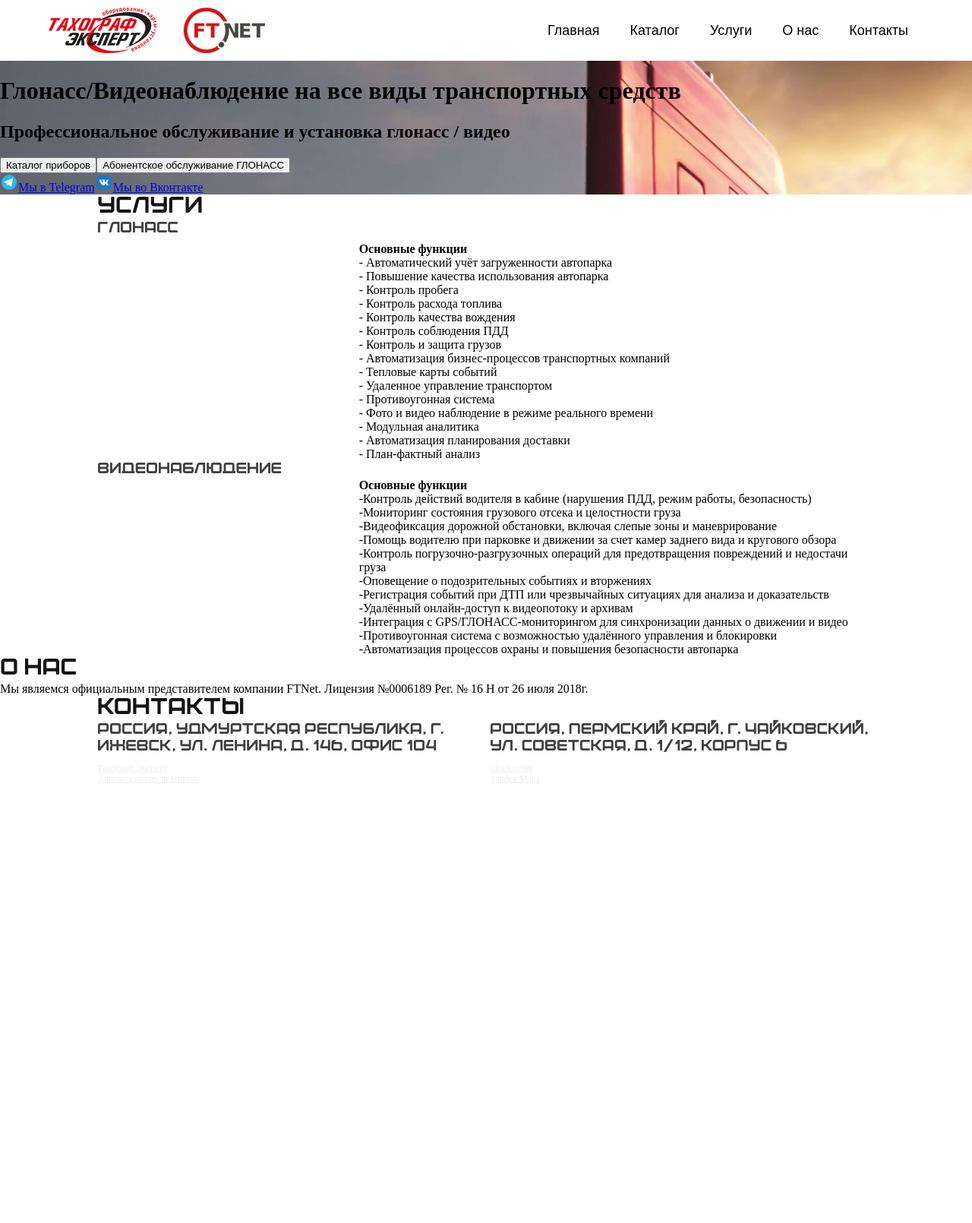
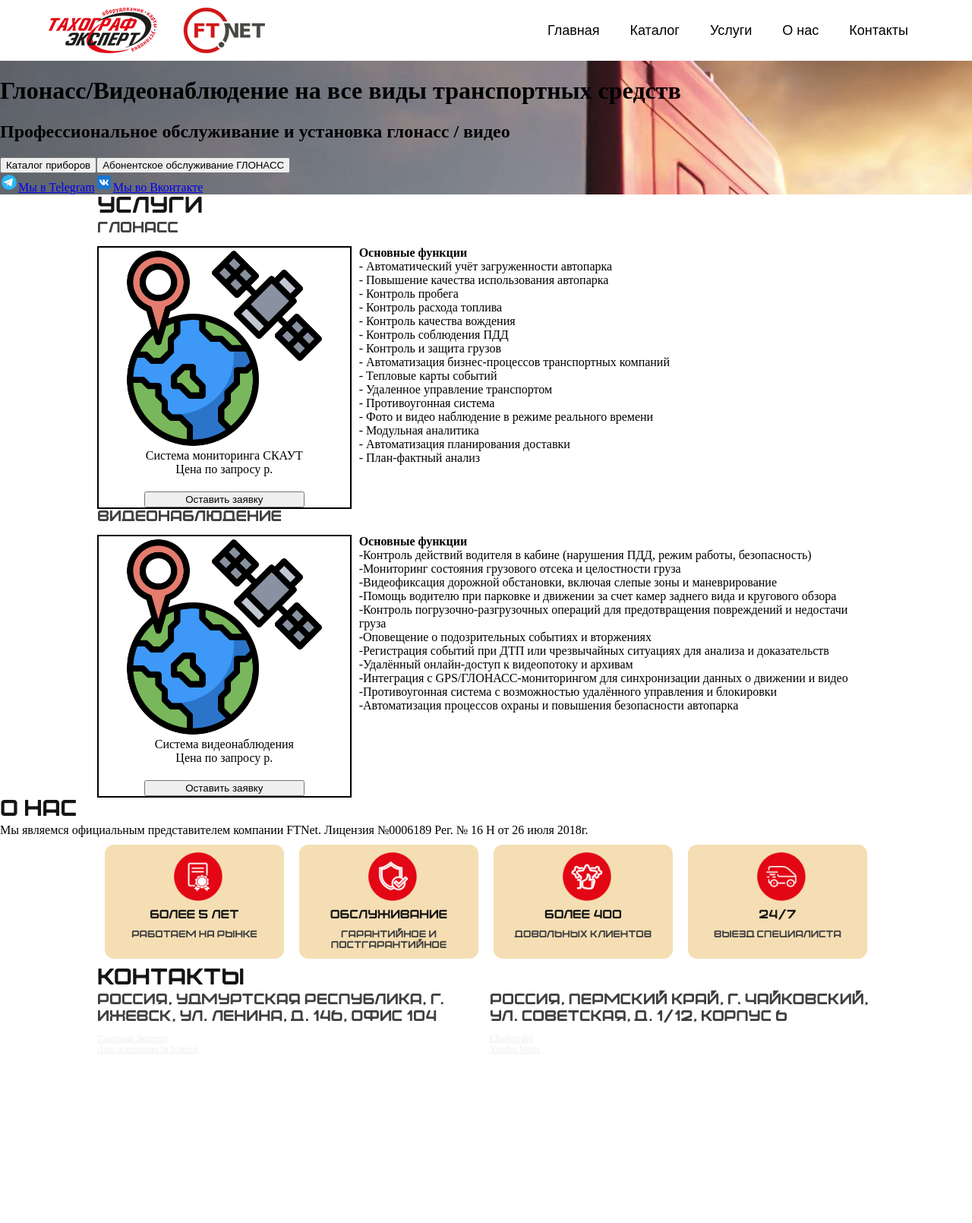
Before and after one commit to mmkenq/taho, a PHP site: page / in a window 1280 px wide. Shown: the whole page at 76% size. Before the commit the page ends 1032 px from the top, so only its background shows below. Run offline with PHP 8.4, Linux system fonts and the light colour scheme; some libraries are stand-ins or nearby versions.

Commit message:
slider icons; fix slider layout

```diff
--- a/public_html/css/index.css
+++ b/public_html/css/index.css
@@ -100,24 +100,108 @@ body {
 	}
 }
 
-/* Catalog Main: Tablets */
-@media only screen and (min-width: 640px) {
-	.appCatalogMain {
-		grid-template-columns: 1fr 1fr;
-	}
-}
 
 /* Catalog Main: Desktop */
 @media only screen and (min-width: 981px) {
 	.appCatalogMain {
 		grid-template-columns: 1fr 1fr 1fr;
 	}
+    .appSliderCard {
+        flex-direction: row;
+    }
 }
 
-.appCardPreview {
+.appCatalogCardWrapper {
+	/*width: 80%;
+	margin-left: auto;
+	margin-right: auto;*/
+	border-width: 2px;
+	border-color: black;
+	border-style: solid;
+}
+
+.appCatalogCardPreview {
 	display: block;
 	margin-left: auto;
 	margin-right: auto;
+}
+
+.appSlider {
+    display: flex;
+    flex-direction: column;
+    align-items: center;
+    width: 80%;
+    margin-left: auto;
+    margin-right: auto;
+}
+
+.appSliderCard {
+    display: flex;
+    flex-direction: column;
+    align-items: center;
+    background-color: wheat;
+    border-radius: 12px;
+    width: 100%;
+    overflow: scroll;
+    margin: 10px;
+    text-align: center;
+}
+
+.appSliderCardPreview {
+    width: 64px;
+    height: 64px;
+    margin-left: 10px;
+    margin-top: 10px;
+}
+
+.sliderTitle {
+    margin: 10px;
+	font-family: 'megabold';
+	font-size: 30px;
+	color: #151515;
+}
+
+.sliderSubTitle {
+	font-size: 20px;
+	color: #404040;
+}
+
+/* Slider: Tablets */
+@media only screen and (min-width: 640px) {
+	.appCatalogMain {
+		grid-template-columns: 1fr 1fr;
+	}
+	.appSlider {
+		flex-direction: row;
+        align-items: unset;
+	}
+    .appSliderCard {
+        width: 25%;
+    }
+    .sliderTitle {
+        font-size: 11px;
+    }
+    .sliderSubTitle {
+        font-size: 9px;
+    }
+/*    .appSliderCardPreview {
+        margin-top: 0px;
+    }
+    */
+}
+
+/* Slider: Desktop */
+@media only screen and (min-width: 981px) {
+/*    .appSliderCard {
+        flex-direction: row;
+    }
+*/
+    .sliderTitle {
+        font-size: 16px;
+    }
+    .sliderSubTitle {
+        font-size: 13px;
+    }
 }
 
 #glonassElement, #videoElement {
@@ -149,10 +233,6 @@ body {
 	}
 }
 
-/*#glonassElementTitles {
-	grid-area: 1/1/2/4;
-}
-*/
 #glonassElementCardImg, #videoElementCardImg {
 	width: 80%;
 }
@@ -167,14 +247,6 @@ body {
 	margin-top: 20px;
 }
 
-.appCardWrapper {
-	/*width: 80%;
-	margin-left: auto;
-	margin-right: auto;*/
-	border-width: 2px;
-	border-color: black;
-	border-style: solid;
-}
 
 #mapsElement {
 	display: grid;
@@ -196,7 +268,7 @@ body {
     grid-area: 4/1;
 }
 
-@media only screen and (min-width: 600px) {
+@media only screen and (min-width: 640px) {
     #mapsElement {
         grid-template-columns: 1fr 1fr;
         grid-template-rows: 0.1fr 1fr;
--- a/public_html/js/handlers/Config/ConfigHandler.js
+++ b/public_html/js/handlers/Config/ConfigHandler.js
@@ -2,6 +2,7 @@ import ServerHandler from '../Server/ServerHandler.js';
 import ElementsComponent from '../../components/ElementsComponent/ElementsComponent.js';
 import CardComponent from '../../components/CardComponent/CardComponent.js';
 import ButtonComponent from '../../components/ButtonComponent/ButtonComponent.js';
+import SliderComponent from '../../components/SliderComponent/SliderComponent.js';
 
 export default function ConfigHandler(props) {
     /* props: {server:{serverURL}, RENDER, DARK_THEME} */
@@ -119,13 +120,11 @@ export default function ConfigHandler(props) {
                                           components: [
                                               {
                                                   id: 'TODO',
-                                                  data: new CardComponent(
-                                                      {
+                                                  data: new CardComponent({
                                                       id: 'glonassElementCard',
-                                                          domParent:
-                                                              this.domApp,
-                                                      },
-                                                      {
+                                                      type: 'catalogCard',
+                                                      classes: 'appCatalogCard',
+                                                      domParent: this.domApp,
                                                       imgId: 'glonassElementCardImg',
                                                       imgSrc: 'assets/glonass.png',
                                                       titleId:
@@ -136,19 +135,16 @@ export default function ConfigHandler(props) {
                                                       price: 'Цена по запросу',
                                                       butId: 'glonassElementCardBut',
                                                       callbacks: {
-                                                              hideContact:
-                                                                  () => {
+                                                          hideContact: () => {
                                                               this.components.contact.tabs[0].hide();
                                                               this.components.contact.data.hide();
                                                           },
-                                                              showContact:
-                                                                  () => {
+                                                          showContact: () => {
                                                               this.components.contact.data.show();
                                                               this.components.contact.tabs[0].show();
                                                           },
                                                       },
-                                                      },
-                                                  ),
+                                                  }),
                                               },
                                           ],
                                       },
@@ -196,13 +192,11 @@ export default function ConfigHandler(props) {
                                           components: [
                                               {
                                                   id: 'TODO',
-                                                  data: new CardComponent(
-                                                      {
+                                                  data: new CardComponent({
                                                       id: 'videoElementCard',
-                                                          domParent:
-                                                              this.domApp,
-                                                      },
-                                                      {
+                                                      type: 'catalogCard',
+                                                      classes: 'appCatalogCard',
+                                                      domParent: this.domApp,
                                                       imgId: 'videoElementCardImg',
                                                       imgSrc: 'assets/glonass.png',
                                                       titleId:
@@ -213,19 +207,16 @@ export default function ConfigHandler(props) {
                                                       price: 'Цена по запросу',
                                                       butId: 'videoElementCardBut',
                                                       callbacks: {
-                                                              hideContact:
-                                                                  () => {
+                                                          hideContact: () => {
                                                               this.components.contact.tabs[0].hide();
                                                               this.components.contact.data.hide();
                                                           },
-                                                              showContact:
-                                                                  () => {
+                                                          showContact: () => {
                                                               this.components.contact.data.show();
                                                               this.components.contact.tabs[0].show();
                                                           },
                                                       },
-                                                      },
-                                                  ),
+                                                  }),
                                               },
                                           ],
                                       },
@@ -251,7 +242,81 @@ export default function ConfigHandler(props) {
                               },
                           ],
                           classes: [],
-                          components: [],
+                          components: [
+                              {
+                                  id: 'TODO_slider',
+                                  data: new SliderComponent({
+                                      id: 'TODO_sliderComponent',
+                                      domParent: this.domApp,
+                                      cards: [
+                                          new CardComponent({
+                                              id: 'sliderCard1',
+                                              type: 'sliderCard',
+                                              classes: 'appSliderCard',
+                                              icon: '/assets/exprerience.png',
+                                              titles: [
+                                                  {
+                                                      text: 'Более 5 лет',
+                                                      classes: ['sliderTitle'],
+                                                  },
+                                                  {
+                                                      text: 'работаем на рынке',
+                                                      classes: ['sliderTitle sliderSubTitle'],
+                                                  },
+                                              ],
+                                          }),
+                                          new CardComponent({
+                                              id: 'sliderCard2',
+                                              type: 'sliderCard',
+                                              classes: 'appSliderCard',
+                                              icon: '/assets/warranty.png',
+                                              titles: [
+                                                  {
+                                                      text: 'Обслуживание',
+                                                      classes: ['sliderTitle'],
+                                                  },
+                                                  {
+                                                      text: 'гарантийное и постгарантийное',
+                                                      classes: ['sliderTitle sliderSubTitle'],
+                                                  },
+                                              ],
+                                          }),
+                                          new CardComponent({
+                                              id: 'sliderCard3',
+                                              type: 'sliderCard',
+                                              classes: 'appSliderCard',
+                                              icon: '/assets/clients.png',
+                                              titles: [
+                                                  {
+                                                      text: 'Более 400',
+                                                      classes: ['sliderTitle'],
+                                                  },
+                                                  {
+                                                      text: 'довольных клиентов',
+                                                      classes: ['sliderTitle sliderSubTitle'],
+                                                  },
+                                              ],
+                                          }),
+                                          new CardComponent({
+                                              id: 'sliderCard4',
+                                              type: 'sliderCard',
+                                              classes: 'appSliderCard',
+                                              icon: '/assets/visit.png',
+                                              titles: [
+                                                  {
+                                                      text: '24/7',
+                                                      classes: ['sliderTitle'],
+                                                  },
+                                                  {
+                                                      text: 'выезд специалиста',
+                                                      classes: ['sliderTitle sliderSubTitle'],
+                                                  },
+                                              ],
+                                          }),
+                                      ],
+                                  }),
+                              },
+                          ],
                       },
                       {
                           id: 'contacts',
@@ -277,13 +342,19 @@ export default function ConfigHandler(props) {
                                           titles: [
                                               {
                                                   text: 'Россия, Удмуртская республика, г. Ижевск, ул. Ленина, д. 146, офис 104',
-                                                  classes: ['elTitle','elSubTitle1'],
-                                                  id:'contacts1Title',
+                                                  classes: [
+                                                      'elTitle',
+                                                      'elSubTitle1',
+                                                  ],
+                                                  id: 'contacts1Title',
                                               },
                                               {
                                                   text: 'Россия, Пермский край, г. Чайковский, ул. Советская, д. 1/12, корпус 6',
-                                                  classes: ['elTitle','elSubTitle1'],
-                                                  id:'contacts2Title',
+                                                  classes: [
+                                                      'elTitle',
+                                                      'elSubTitle1',
+                                                  ],
+                                                  id: 'contacts2Title',
                                               },
                                           ],
                                           texts: [
@@ -321,7 +392,7 @@ export default function ConfigHandler(props) {
                               },
                           ],
                           texts: [],
-                          classes: [],
+                          classes: ['centrElement'],
                           components: [
                               {
                                   id: 'TODO_updCatalogComponent',
@@ -411,7 +482,7 @@ export default function ConfigHandler(props) {
                                   data: 'req getCatalogCameras()',
                               },
                           ],
-                          classes: [],
+                          classes: ['centrElement'],
                           components: [],
                       }, // ElementsData 2
                   ],
@@ -641,7 +712,7 @@ export default function ConfigHandler(props) {
                               },
                           ],
                           texts: [],
-                          classes: [],
+                          classes: ['centrElement'],
                           components: [
                               {
                                   id: 'TODO_sendGNSSActivationReqComponent',
@@ -743,7 +814,7 @@ export default function ConfigHandler(props) {
                               },
                           ],
                           texts: [],
-                          classes: [],
+                          classes: ['centrElement'],
                           components: [
                               {
                                   id: 'TODO_sendGNSSActivationReqComponent',
```
Also changed, not shown: public_html/js/components/CardComponent/CardComponent.js (+16 -2 lines), public_html/assets/clients.png (added), public_html/assets/exprerience.png (added), public_html/assets/visit.png (added), public_html/assets/warranty.png (added). Lines whose indentation alone changed are shown as unchanged.
